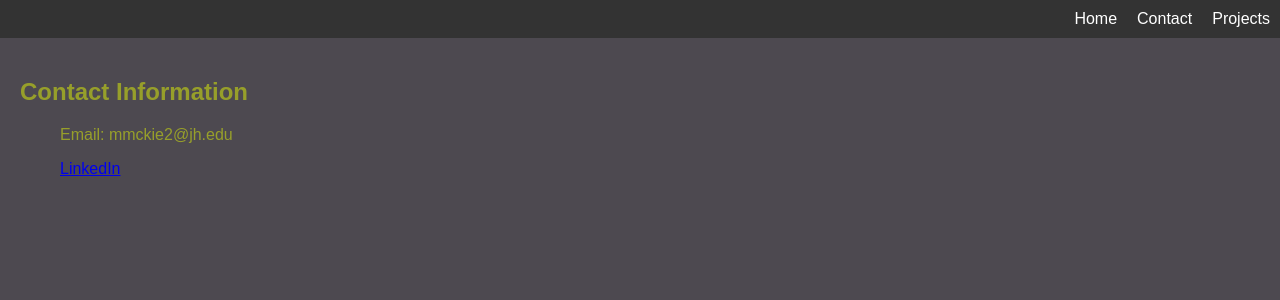
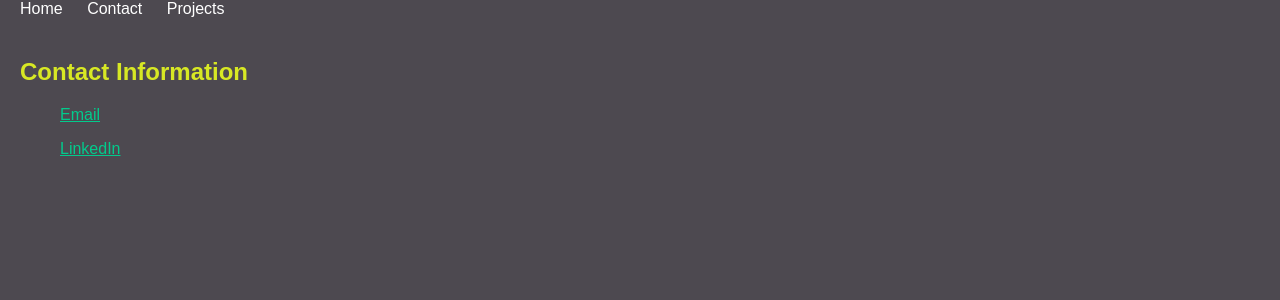
Before and after one commit to mmmckie/jhu_software_concepts, a Flask app: page /contact in a window 1280 px wide. Shown: the top 300 px of the page. Run offline with Flask 3, Linux system fonts and the light colour scheme.

Commit message:
Added some CSS beautification on Home and Contact pages.

```diff
--- a/module_1/board/static/style.css
+++ b/module_1/board/static/style.css
@@ -1,23 +1,24 @@
+
 body {
     font-family: Arial, sans-serif;
     margin: 0;
-    background-color: #4d4950;
-    color: #eaff0079;
+    background-color: #4d4950;  /* Light gray background */
+    color: #eaff0079;  /* Dark yellow text */
 }
 
-.navbar {
-    display: flex;
-    justify-content: flex-end;
-    background-color: #333;
-    padding: 10px;
+/* Make headers and bolded items stand out */
+h1, h2, b {
+    color: #ecff1edf;
 }
 
+/* Setting default navbar style for inactive pages */
 .navbar a {
     color: white;
     margin-left: 20px;
     text-decoration: none;
 }
 
+/* Setting active page highlight style on navbar */
 .navbar a.active {
     color: #eaff0079;
     font-weight: bold;
@@ -30,3 +31,19 @@ body {
 .home-container {
     display: flex;
 }
+
+/* Making sure bio isn't squished, takes up adequate space on screen */
+.bio {
+    width: 80%;
+}
+
+.photo img {
+    width: 200px;        /* Control width */
+    height: auto;        /* Keeps aspect ratio */
+
+}
+
+/* Setting hyperlink color */
+a {
+    color: #02cb8c;
+}
--- a/module_1/board/templates/pages/contact.html
+++ b/module_1/board/templates/pages/contact.html
@@ -3,7 +3,7 @@
 {% block content %}
 <h2>Contact Information</h2>
 <ul>
-    <p>Email: mmckie2@jh.edu</p>
+    <p><a href="mailto:mmckie2@jh.edu">Email</p>
     <p><a href="https://www.linkedin.com/in/max-mckie-a086a0140/">LinkedIn</a></p>
 </ul>
 {% endblock %}
```
